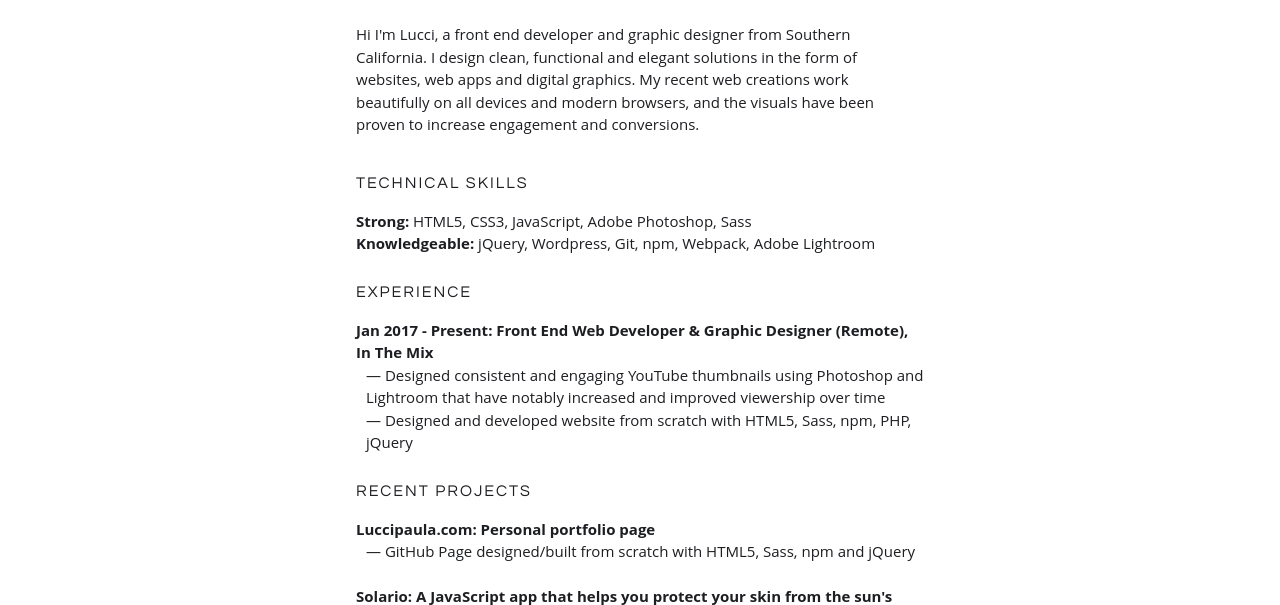
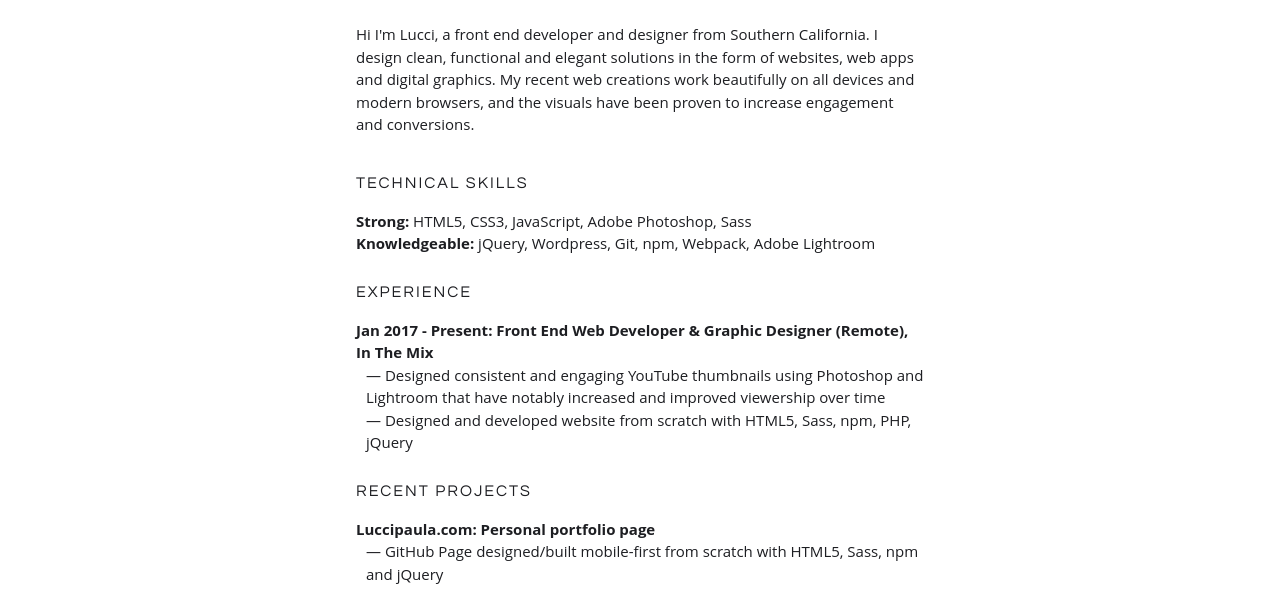
Before and after one commit to lucciwynne/resume, a website built with webpack: page dist/index.html in a window 1280 px wide. Shown: the part 201-806 px from the top of the page. Built offline with nearby package versions, Linux system fonts and the light colour scheme; a web font is replaced by a local one.

```diff
--- a/dist/index.html
+++ b/dist/index.html
@@ -38,7 +38,7 @@
 			</div>
 
 			<p class="resume__content--summary">
-				Hi I'm Lucci, a front end developer and graphic designer from Southern California. I design clean, functional and elegant solutions in the form of websites, web apps and digital graphics. My recent web creations work beautifully on all devices and modern browsers, and the visuals have been proven to increase engagement and conversions.
+				Hi I'm Lucci, a front end developer and designer from Southern California. I design clean, functional and elegant solutions in the form of websites, web apps and digital graphics. My recent web creations work beautifully on all devices and modern browsers, and the visuals have been proven to increase engagement and conversions.
 			</p>
 
 			<div class="resume__content--section">
@@ -70,7 +70,7 @@
 					<strong>Luccipaula.com: Personal portfolio page</strong>
 				</p>
 				<p class="resume__content--text list">
-					&mdash; GitHub Page designed/built from scratch with HTML5, Sass, npm and jQuery
+					&mdash; GitHub Page designed/built mobile-first from scratch with HTML5, Sass, npm and jQuery
 				</p>
 				<br>
 				<p class="resume__content--text">
```
Also changed, not shown: dist/css/style.css (+1 -1 lines), 1 other file.
